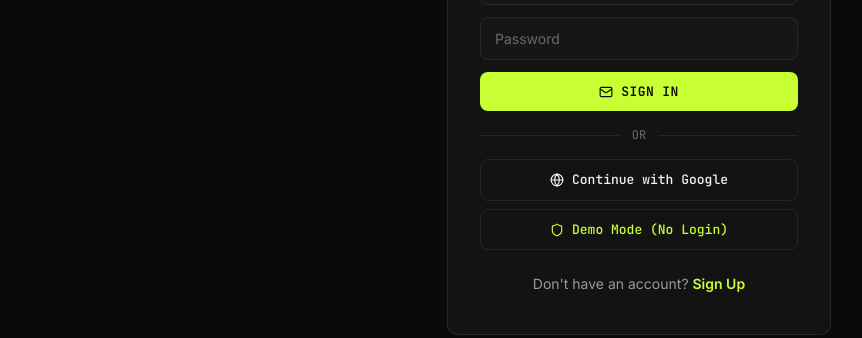
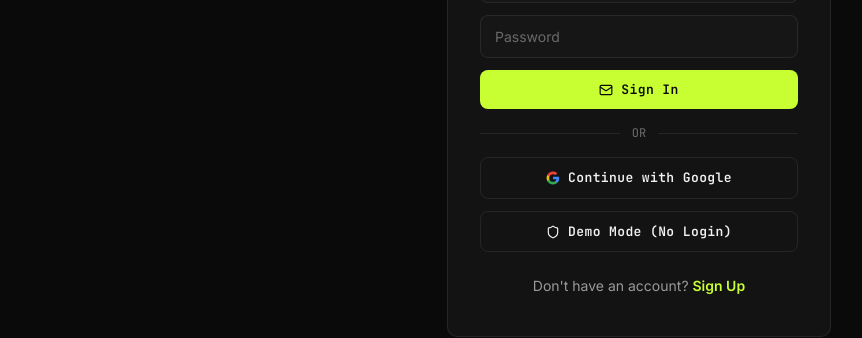
Before and after one commit to chirxgsoni/phishguard, a React (Vite) app in the folder frontend/: page /auth in a window 1280 px wide. Shown: the part 375-713 px from the top of the page, without its empty margins (1-863 px from the left). Built offline with nearby package versions, Linux system fonts and the light colour scheme; no server answers.

Commit message:
Fix auth page usability issues: Google logo, casing, color, and spacing

```diff
--- a/frontend/src/index.css
+++ b/frontend/src/index.css
@@ -117,7 +117,6 @@ body {
   font-size: 0.8125rem;
   font-weight: 600;
   letter-spacing: 0.03em;
-  text-transform: uppercase;
   color: var(--color-accent-text);
   background-color: var(--color-accent);
   border: none;
@@ -140,7 +139,8 @@ body {
   padding: 0.625rem 1.25rem;
   font-family: var(--font-mono);
   font-size: 0.8125rem;
-  font-weight: 500;
+  font-weight: 600;
+  letter-spacing: 0.03em;
   color: var(--color-text-primary);
   background: transparent;
   border: 1px solid var(--color-border);
@@ -160,6 +160,12 @@ body {
   letter-spacing: 0.1em;
   text-transform: uppercase;
   color: var(--color-text-muted);
+}
+
+#how-it-works > h2 {
+  font-size: 1.5rem;
+  font-weight: 700;
+  color: var(--color-text-primary);
 }
 
 /* ── Focus ring ───────────────────────────────────────────────── */
--- a/frontend/src/pages/AuthPage.jsx
+++ b/frontend/src/pages/AuthPage.jsx
@@ -1,7 +1,7 @@
 import { useState } from 'react';
 import { useNavigate } from 'react-router-dom';
 import { motion } from 'framer-motion';
-import { Shield, Mail, Globe } from 'lucide-react';
+import { Shield, Mail } from 'lucide-react';
 import { useAuth } from '../auth';
 
 export default function AuthPage() {
@@ -118,12 +118,29 @@ export default function AuthPage() {
         </div>
 
         {/* Google + Demo */}
-        <div className="flex flex-col gap-2">
+        <div className="flex flex-col gap-3">
           <button onClick={handleGoogle} className="btn-outline justify-center" style={{ width: '100%' }}>
-            <Globe size={14} />
+            <svg width="14" height="14" viewBox="0 0 24 24" aria-hidden="true">
+              <path
+                fill="#4285F4"
+                d="M22.56 12.25c0-.78-.07-1.53-.2-2.25H12v4.26h5.92c-.26 1.37-1.04 2.53-2.21 3.31v2.77h3.57c2.08-1.92 3.28-4.74 3.28-8.09z"
+              />
+              <path
+                fill="#34A853"
+                d="M12 23c2.97 0 5.46-.98 7.28-2.66l-3.57-2.77c-.98.66-2.23 1.06-3.71 1.06-2.86 0-5.29-1.93-6.16-4.53H2.18v2.84C3.99 20.53 7.7 23 12 23z"
+              />
+              <path
+                fill="#FBBC05"
+                d="M5.84 14.09c-.22-.66-.35-1.36-.35-2.09s.13-1.43.35-2.09V7.06H2.18C1.43 8.55 1 10.22 1 12s.43 3.45 1.18 4.94l2.85-2.22.81-.63z"
+              />
+              <path
+                fill="#EA4335"
+                d="M12 5.38c1.62 0 3.06.56 4.21 1.64l3.15-3.15C17.45 2.09 14.97 1 12 1 7.7 1 3.99 3.47 2.18 7.06l3.66 2.84c.87-2.6 3.3-4.52 6.16-4.52z"
+              />
+            </svg>
             Continue with Google
           </button>
-          <button onClick={handleDemo} className="btn-outline justify-center" style={{ width: '100%', color: 'var(--color-accent)' }}>
+          <button onClick={handleDemo} className="btn-outline justify-center" style={{ width: '100%' }}>
             <Shield size={14} />
             Demo Mode (No Login)
           </button>
--- a/frontend/src/pages/LandingPage.jsx
+++ b/frontend/src/pages/LandingPage.jsx
@@ -58,7 +58,7 @@ export default function LandingPage() {
             Get Started <ArrowRight size={16} />
           </Link>
           <a href="#how-it-works" className="btn-outline no-underline" style={{ padding: '12px 28px', fontSize: '14px' }}>
-            How It Works
+            How It Works <ArrowRight size={16} />
           </a>
         </motion.div>
       </section>
```
